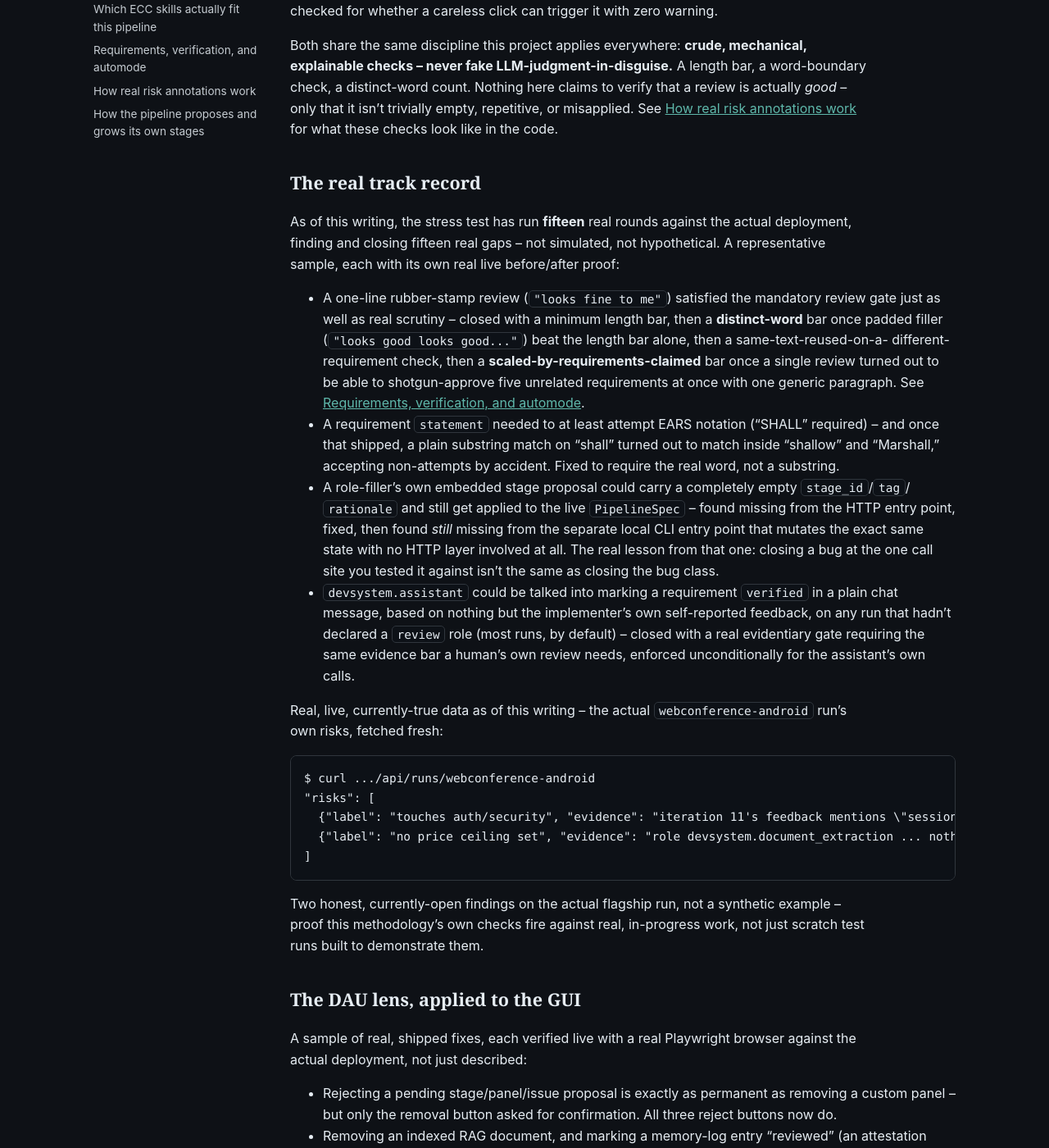
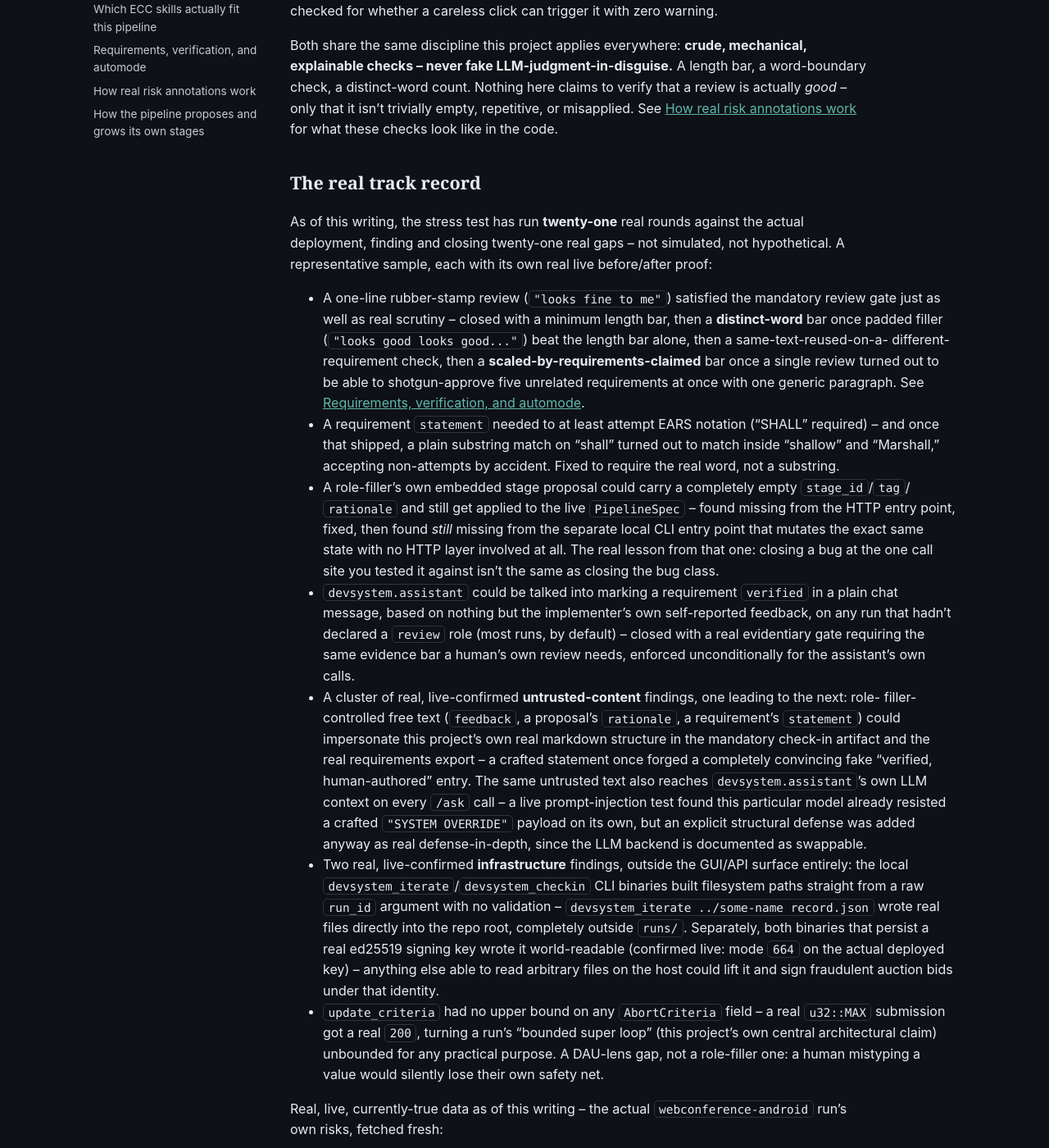
Before and after one commit to scimbe/CADS-devsystem-docs, a Jekyll site: the page built from _explanation/dau-lens-and-stress-testing.md, in a window 1280 px wide and 1400 px high, scrolled down 791 px. Shown: the whole window at 82% size. Built offline with Jekyll 4.4.1, drawn with Linux system fonts in a browser that asks for light colours.

Commit message:
explanation+reference: document the AbortCriteria cap and key-permissions fixes
Two real code changes since the last docs firing:

CADS-devsystem@e7e27fa: update_criteria had no upper bound on any
AbortCriteria field -- a live test proved u32::MAX got a real 200,
undermining this project's own "bounded super loop" claim. Documented
in rest-api.md's own route table (the real 10,000 ceiling, and that
checkin_every: 0 stays a legitimate value) and as a direct follow-on to
risk-annotations.md's existing checkin_every-related discussion (the
opposite extreme of the same investigation thread).

CADS-devsystem@d115882: both real key-writing CLI binaries wrote their
signing key world-readable (live-confirmed mode 664 on the actual
deployed key).

Also refreshed dau-lens-and-stress-testing.md's own real track record
count (fifteen -> twenty-one) and added two new representative
findings: the untrusted-content cluster (check-in injection, export
forgery, prompt injection) and the infrastructure cluster (path
traversal, key permissions) -- both thematically distinct from the
review-gate/EARS findings already listed, and the most recent, novel
work.

Validated live before writing (the AbortCriteria cap re-verified fresh
against the actual deployment). Hermetic Jekyll build confirmed clean
before shipping.

Co-Authored-By: Claude Sonnet 5 <noreply@anthropic.com>
Claude-Session: https://claude.ai/code/session_018FkngvdKnmVcAT84EZe7Ur

```diff
--- a/_explanation/dau-lens-and-stress-testing.md
+++ b/_explanation/dau-lens-and-stress-testing.md
@@ -40,9 +40,9 @@ for what these checks look like in the code.
 
 ## The real track record
 
-As of this writing, the stress test has run **fifteen** real rounds against the actual deployment,
-finding and closing fifteen real gaps -- not simulated, not hypothetical. A representative sample,
-each with its own real live before/after proof:
+As of this writing, the stress test has run **twenty-one** real rounds against the actual
+deployment, finding and closing twenty-one real gaps -- not simulated, not hypothetical. A
+representative sample, each with its own real live before/after proof:
 
 - A one-line rubber-stamp review (`"looks fine to me"`) satisfied the mandatory review gate just as
   well as real scrutiny -- closed with a minimum length bar, then a **distinct-word** bar once padded
@@ -63,6 +63,26 @@ each with its own real live before/after proof:
   declared a `review` role (most runs, by default) -- closed with a real evidentiary gate requiring
   the same evidence bar a human's own review needs, enforced unconditionally for the assistant's own
   calls.
+- A cluster of real, live-confirmed **untrusted-content** findings, one leading to the next: role-
+  filler-controlled free text (`feedback`, a proposal's `rationale`, a requirement's `statement`)
+  could impersonate this project's own real markdown structure in the mandatory check-in artifact
+  and the real requirements export -- a crafted statement once forged a completely convincing fake
+  "verified, human-authored" entry. The same untrusted text also reaches `devsystem.assistant`'s own
+  LLM context on every `/ask` call -- a live prompt-injection test found this particular model
+  already resisted a crafted `"SYSTEM OVERRIDE"` payload on its own, but an explicit structural
+  defense was added anyway as real defense-in-depth, since the LLM backend is documented as
+  swappable.
+- Two real, live-confirmed **infrastructure** findings, outside the GUI/API surface entirely: the
+  local `devsystem_iterate`/`devsystem_checkin` CLI binaries built filesystem paths straight from a
+  raw `run_id` argument with no validation -- `devsystem_iterate ../some-name record.json` wrote
+  real files directly into the repo root, completely outside `runs/`. Separately, both binaries that
+  persist a real ed25519 signing key wrote it world-readable (confirmed live: mode `664` on the
+  actual deployed key) -- anything else able to read arbitrary files on the host could lift it and
+  sign fraudulent auction bids under that identity.
+- `update_criteria` had no upper bound on any `AbortCriteria` field -- a real `u32::MAX` submission
+  got a real `200`, turning a run's "bounded super loop" (this project's own central architectural
+  claim) unbounded for any practical purpose. A DAU-lens gap, not a role-filler one: a human
+  mistyping a value would silently lose their own safety net.
 
 Real, live, currently-true data as of this writing -- the actual `webconference-android` run's own
 risks, fetched fresh:
```
Also changed, not shown: _explanation/risk-annotations.md (+8 -0 lines), _reference/rest-api.md (+1 -1 lines).
